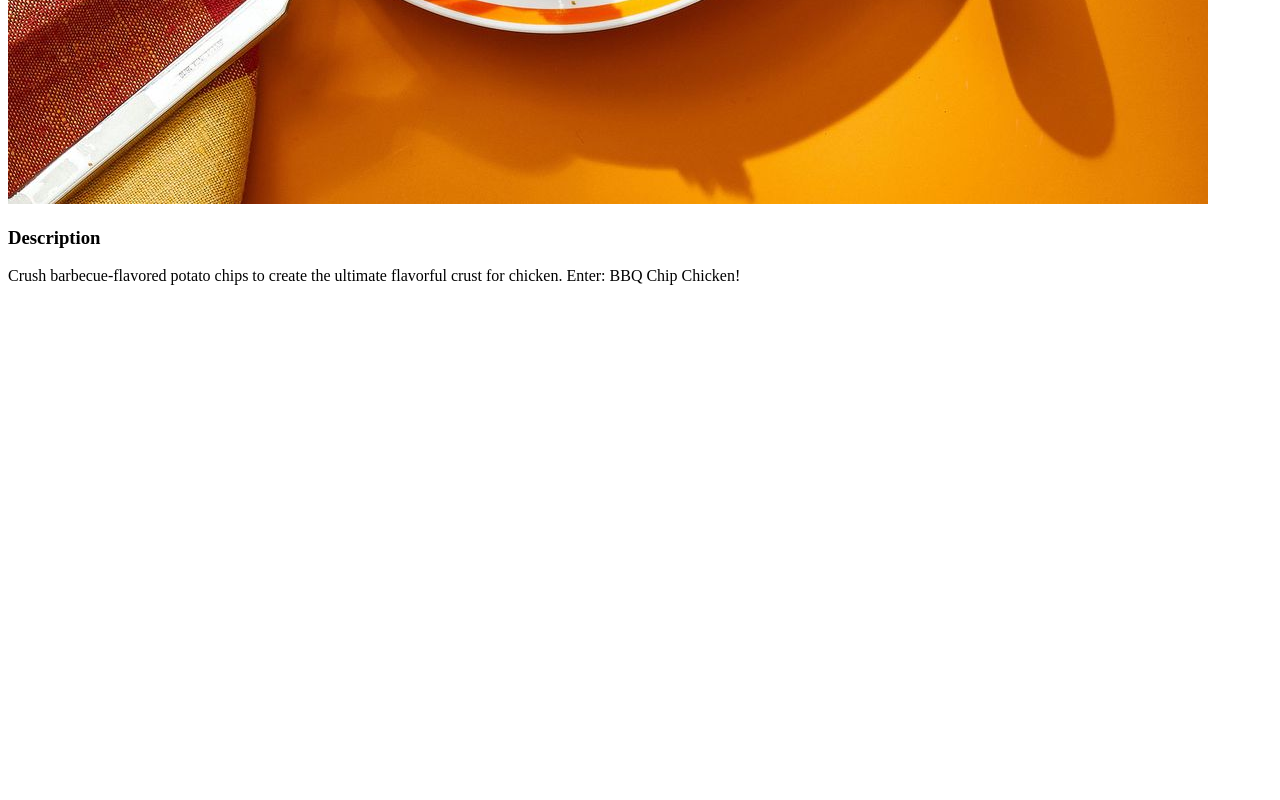
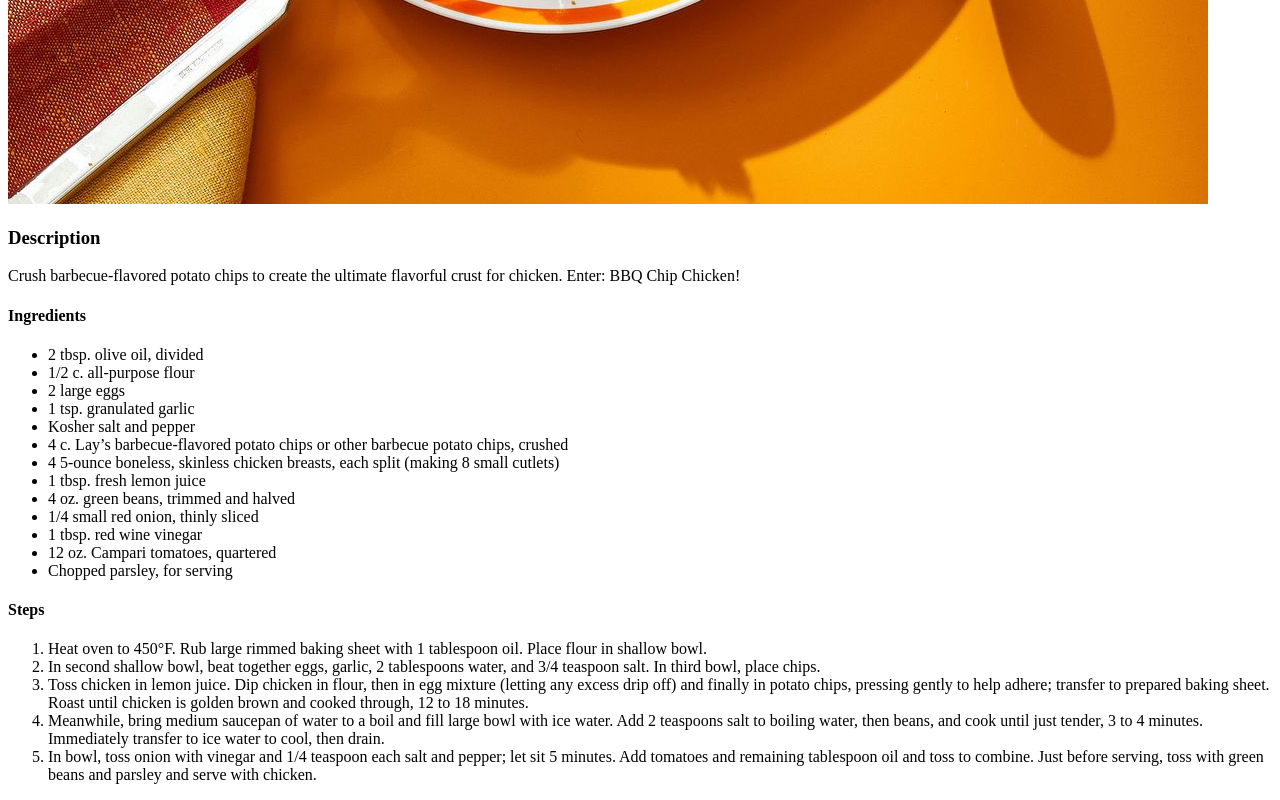
Before and after one commit to manuher121/odin-recipes, a plain HTML site: page recipes/bbqchipchicken.html in a window 1280 px wide. Shown: the part 1079-1879 px from the top of the page. Before the commit the page ends 1380 px from the top, so only its background shows below. Drawn offline with Linux system fonts and the light colour scheme.

Commit message:
Ingredients and steps are added
The ingredientes and steps for making the dishes are added to the webpages

```diff
--- a/recipes/bbqchipchicken.html
+++ b/recipes/bbqchipchicken.html
@@ -9,5 +9,29 @@
     <img src="../img/bbqchicken.jpeg">
     <h3>Description</h3>
     <p>Crush barbecue-flavored potato chips to create the ultimate flavorful crust for chicken. Enter: BBQ Chip Chicken!</p>
+    <h4>Ingredients</h4>
+    <ul>
+        <li>2 tbsp. olive oil, divided</li>
+        <li>1/2 c. all-purpose flour</li>
+        <li>2 large eggs</li>
+        <li>1 tsp. granulated garlic</li>
+        <li>Kosher salt and pepper</li>
+        <li>4 c. Lay’s barbecue-flavored potato chips or other barbecue potato chips, crushed</li>
+        <li>4 5-ounce boneless, skinless chicken breasts, each split (making 8 small cutlets)</li>
+        <li>1 tbsp. fresh lemon juice</li>
+        <li>4 oz. green beans, trimmed and halved</li>
+        <li>1/4 small red onion, thinly sliced</li>
+        <li>1 tbsp. red wine vinegar</li>
+        <li>12 oz. Campari tomatoes, quartered</li>
+        <li>Chopped parsley, for serving</li>
+    </ul>
+    <h4>Steps</h4>
+    <ol>
+        <li>Heat oven to 450°F. Rub large rimmed baking sheet with 1 tablespoon oil. Place flour in shallow bowl.</li>
+        <li>In second shallow bowl, beat together eggs, garlic, 2 tablespoons water, and 3/4 teaspoon salt. In third bowl, place chips.</li>
+        <li>Toss chicken in lemon juice. Dip chicken in flour, then in egg mixture (letting any excess drip off) and finally in potato chips, pressing gently to help adhere; transfer to prepared baking sheet. Roast until chicken is golden brown and cooked through, 12 to 18 minutes.</li>
+        <li>Meanwhile, bring medium saucepan of water to a boil and fill large bowl with ice water. Add 2 teaspoons salt to boiling water, then beans, and cook until just tender, 3 to 4 minutes. Immediately transfer to ice water to cool, then drain.</li>
+        <li>In bowl, toss onion with vinegar and 1/4 teaspoon each salt and pepper; let sit 5 minutes. Add tomatoes and remaining tablespoon oil and toss to combine. Just before serving, toss with green beans and parsley and serve with chicken.</li>
+    </ol>
 </body>
 </html>
```
Also changed, not shown: index.html (+5 -3 lines), recipes/creamycornpasta.html (+20 -0 lines), recipes/grilledchickencaprese.html (+17 -0 lines).
